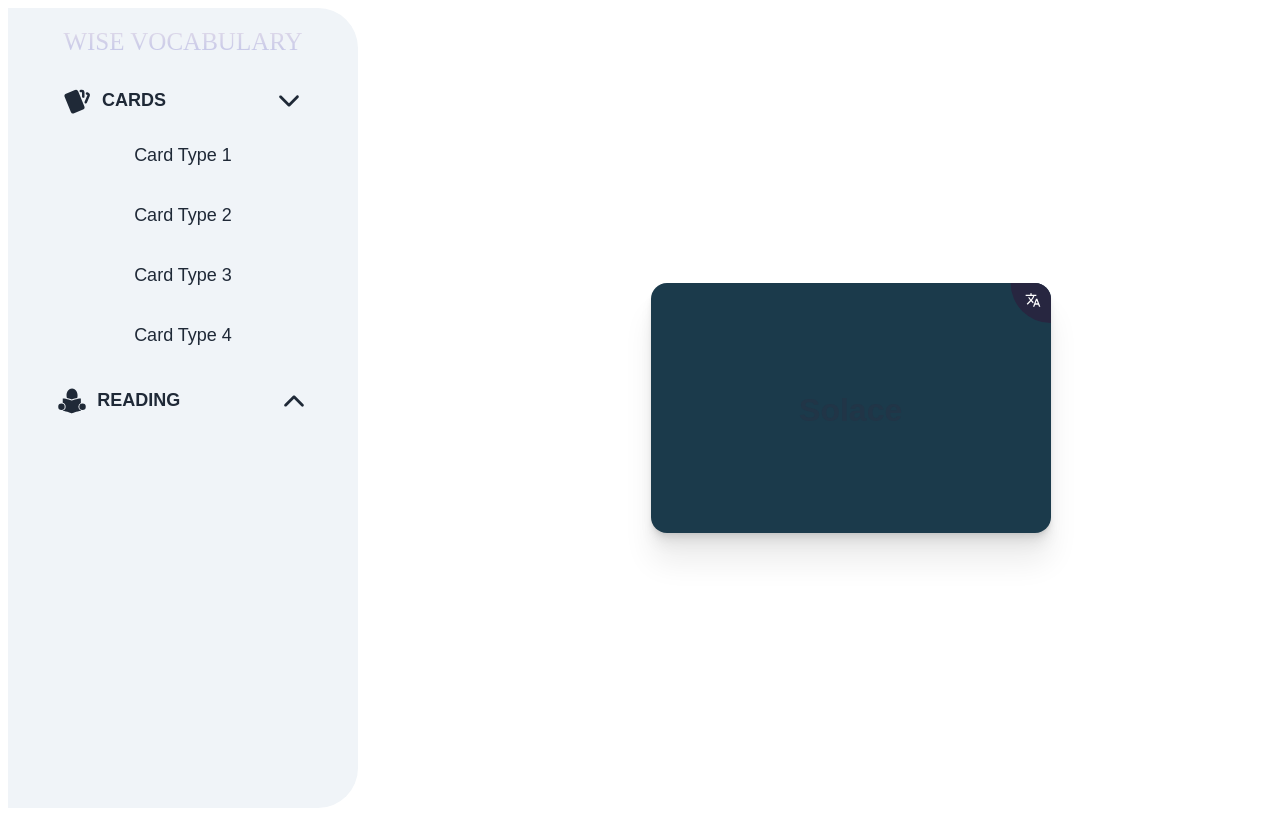
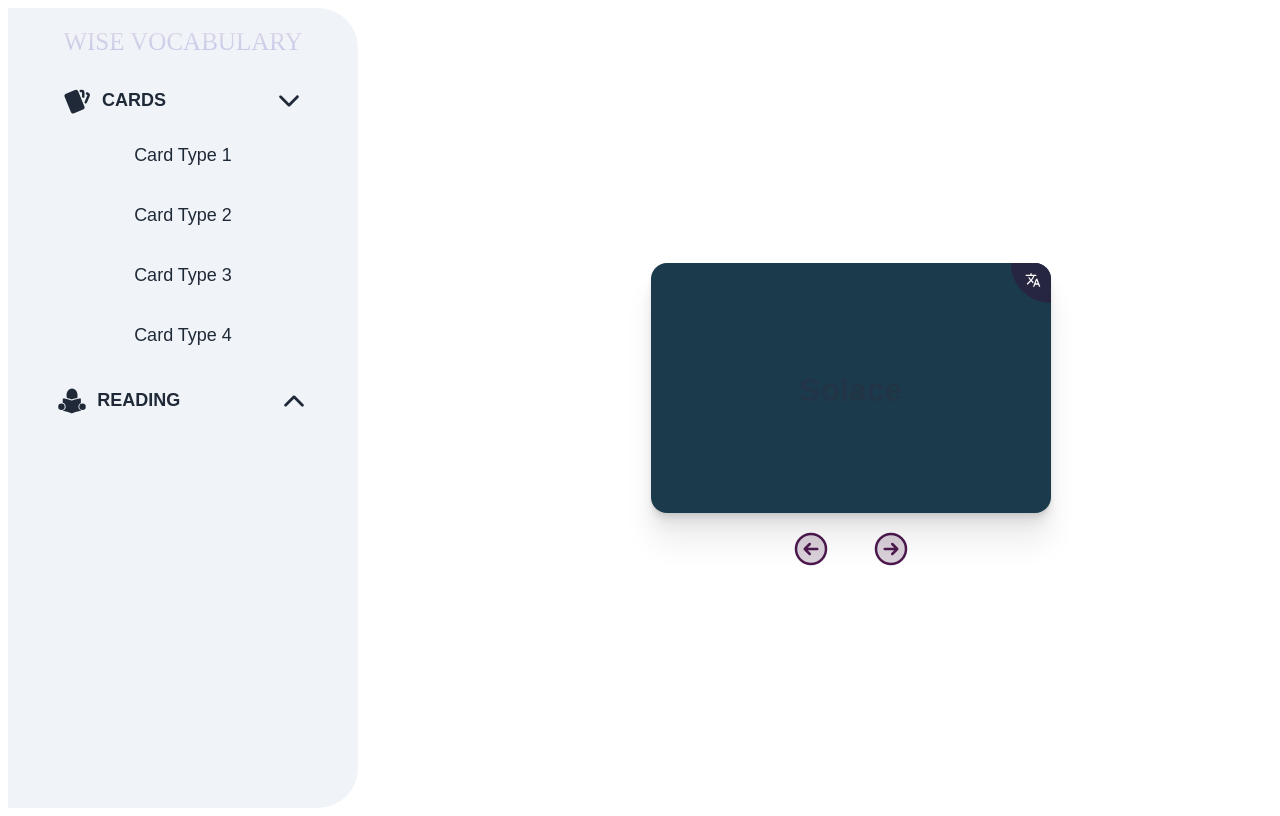
Before and after one commit to bilgekosee/vocabulary-card-api, a React (Vite) app: page /card-type-4 in a window 1280 px wide. Built offline with nearby package versions, Linux system fonts and the light colour scheme; a web font is replaced by a local one.

Commit message:
left right icon added

```diff
--- a/src/App.css
+++ b/src/App.css
@@ -7,4 +7,5 @@
   display: flex;
   justify-content: center;
   align-items: center;
+  height: fit-content;
 }
--- a/src/cards/VocabularyType1/VocabularyType1.css
+++ b/src/cards/VocabularyType1/VocabularyType1.css
@@ -72,7 +72,6 @@ body {
 }
 
 .card_back {
-  /*   display: none; */
   padding: 1em;
 }
 
@@ -93,7 +92,6 @@ p:first-of-type {
   border-top: 8px solid #333;
 }
 
-/* FLIP CARD STYLING */
 .container {
   perspective: 1000px;
 }
@@ -125,3 +123,24 @@ p:first-of-type {
 .card_back {
   transform: rotateY(-180deg);
 }
+.word-english {
+  font-size: 15px;
+}
+.arrows-icon-wrapper {
+  display: flex;
+  justify-content: space-around;
+  padding: 10px;
+}
+.arrows-icon {
+  font-size: 40px;
+  color: #000;
+  transition: all 0.3s ease;
+}
+
+.arrows-icon.left:hover {
+  transform: translateX(-10px);
+}
+
+.arrows-icon.right:hover {
+  transform: translateX(10px);
+}
--- a/src/cards/VocabularyType1/VocabularyType1.jsx
+++ b/src/cards/VocabularyType1/VocabularyType1.jsx
@@ -1,6 +1,13 @@
 import "./VocabularyType1.css";
+import Vocabulary from "../../data/vocabulary_complete.json";
+import { useState } from "react";
+import {
+  PiArrowFatLineLeftDuotone,
+  PiArrowFatLineRightDuotone,
+} from "react-icons/pi";
 
 const VocabularyCardOne = () => {
+  const [word, setWord] = useState([]);
   return (
     <div class="container" ontouchstart="this.classList.toggle('hover');">
       <div class="card">
@@ -24,6 +31,10 @@ const VocabularyCardOne = () => {
           </div>
         </div>
       </div>
+      <div className="arrows-icon-wrapper">
+        <PiArrowFatLineLeftDuotone className="arrows-icon left" />
+        <PiArrowFatLineRightDuotone className="arrows-icon right" />
+      </div>
     </div>
   );
 };
--- a/src/cards/VocabularyType4/VocabularyType4.css
+++ b/src/cards/VocabularyType4/VocabularyType4.css
@@ -5,6 +5,7 @@ body {
 
 .container-card-fourth {
   display: flex;
+  flex-direction: column;
   justify-content: center;
   align-items: center;
   height: 100vh;
@@ -81,3 +82,19 @@ body {
   padding: 0;
   border-top: none;
 }
+.card-fourth-arrowsicon-wrapper {
+  display: flex;
+  justify-content: space-around;
+  gap: 40px;
+}
+.card-fourth-arrowsicon {
+  font-size: 40px;
+  color: #4d194d;
+  transition: all 0.3s ease;
+}
+.card-fourth-arrowsicon.left:hover {
+  transform: translateX(-10px);
+}
+.card-fourth-arrowsicon.right:hover {
+  transform: translateX(10px);
+}
--- a/src/cards/VocabularyType4/VocabularyType4.jsx
+++ b/src/cards/VocabularyType4/VocabularyType4.jsx
@@ -1,5 +1,9 @@
 import "./VocabularyType4.css";
 import { MdTranslate } from "react-icons/md";
+import {
+  PiArrowCircleRightDuotone,
+  PiArrowCircleLeftDuotone,
+} from "react-icons/pi";
 
 const VocabularyCardFourth = () => {
   return (
@@ -16,6 +20,10 @@ const VocabularyCardFourth = () => {
           </p>
         </div>
       </div>
+      <div className="card-fourth-arrowsicon-wrapper">
+        <PiArrowCircleLeftDuotone className="card-fourth-arrowsicon left" />
+        <PiArrowCircleRightDuotone className="card-fourth-arrowsicon right" />
+      </div>
     </div>
   );
 };
```
